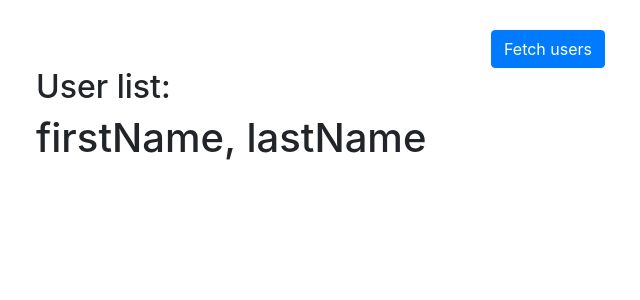
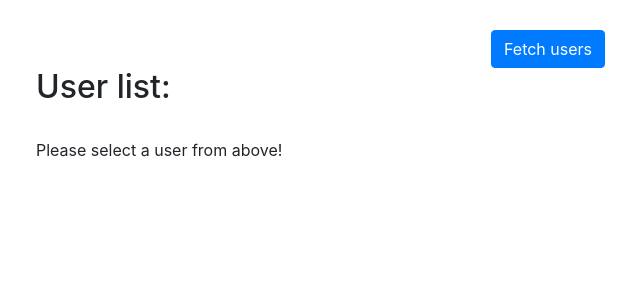
Before and after one commit to talor-hammond/hiplee, a React (Create React App) app: page / in a window 1280 px wide. Shown: the top 300 px of the page, without its empty margins (92-732 px from the left). Built offline with nearby package versions, Linux system fonts and the light colour scheme.

Commit message:
complete initial 'solution'

```diff
--- a/src/components/UserList.jsx
+++ b/src/components/UserList.jsx
@@ -23,6 +23,7 @@ class UserList extends Component {
                         )
                     })
                 }
+                <br/>
             </div>
         )
     }
--- a/src/components/UserProfile.jsx
+++ b/src/components/UserProfile.jsx
@@ -1,13 +1,32 @@
-import React, { Component } from 'react'
+import React, { Component, Fragment } from 'react'
 
 import { connect } from 'react-redux'
 
 class UserProfile extends Component {
     render() {
-        console.log(this.props)
+        const { userSelected } = this.props.users
+        const { first_name, last_name, avatar } = this.props.users.users // pulling what we need out of the user obj in state.
+
+        console.log(userSelected)
 
         return (
-            <h1>firstName, lastName</h1>
+            // TODO: Container for user profile:
+            <Fragment>
+                {
+                    !userSelected && ( // if a user hasn't been selected...
+                        <p>Please select a user from above!</p>
+                    )
+                }
+
+                {
+                    userSelected && (
+                        <Fragment>
+                            <h3>{first_name} {last_name}</h3>
+                            <img src={avatar} />
+                        </Fragment>
+                    )
+                }
+            </Fragment>
         )
     }
 }
--- a/src/reducers/users.js
+++ b/src/reducers/users.js
@@ -4,6 +4,7 @@ import {
     RECEIVE_USER
 } from '../actions/users'
 
+// TODO: Need a piece of state the tracks a particular selected user.
 const initialState = {
     users: [],
     userSelected: false
```
